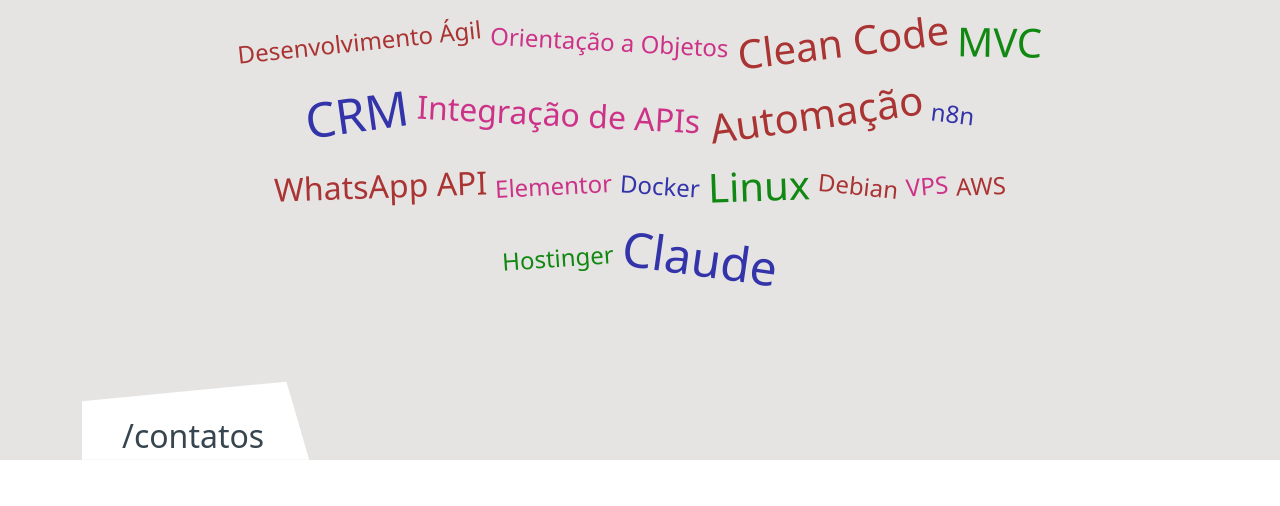
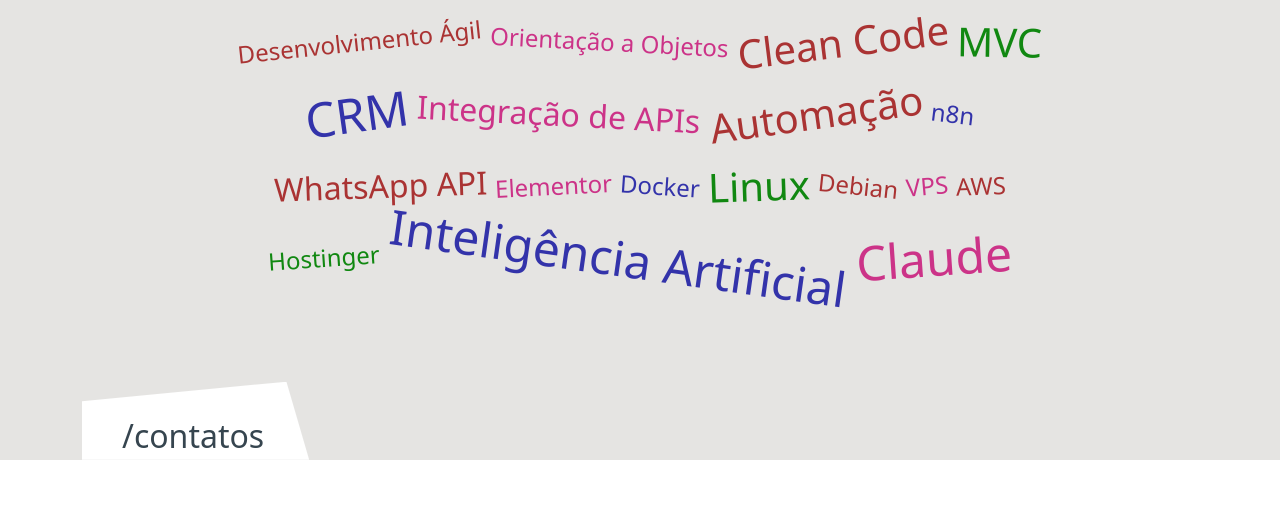
Before and after one commit to josearnaldolopes/portfolio, a PHP site: page / in a window 1280 px wide. Shown: the part 5773-6279 px from the top of the page. Run offline with PHP 8.4, Linux system fonts and the light colour scheme; some libraries are stand-ins or nearby versions.

Commit message:
Adiciona Inteligência Artificial a nuvem de palavras

```diff
--- a/index.php
+++ b/index.php
@@ -362,6 +362,7 @@ $versao = filemtime(__DIR__ . '/css/styles.css') . filemtime(__DIR__ . '/js/scri
                           <li><a href="javascript:void(0)" data-weight="4">VPS</a></li>
                           <li><a href="javascript:void(0)" data-weight="4">AWS</a></li>
                           <li><a href="javascript:void(0)" data-weight="4">Hostinger</a></li>
+                          <li><a href="javascript:void(0)" data-weight="7">Inteligência Artificial</a></li>
                           <li><a href="javascript:void(0)" data-weight="7">Claude</a></li>
                         </ul>
 
```
